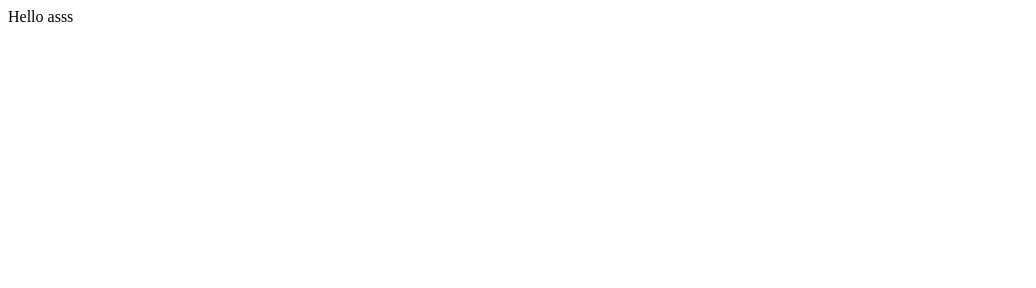
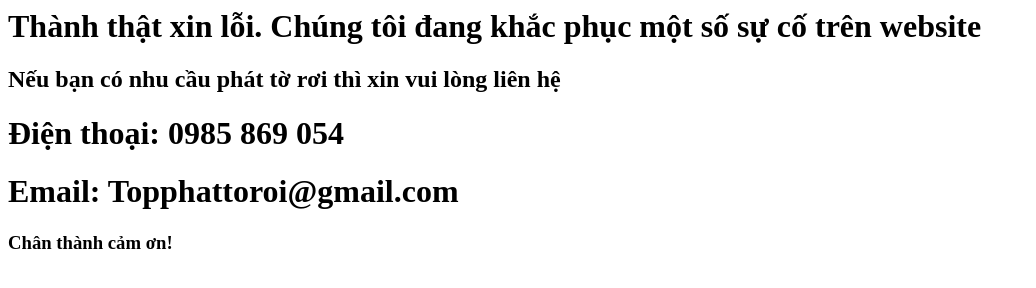
Before and after one commit to votrongvu/phattoroi, a plain HTML site: page index.html in a window 1280 px wide. Shown: the whole page, without its empty margins (0-1036 px from the left). Drawn offline with Linux system fonts and the light colour scheme.

Commit message:
Update index.html

```diff
--- a/index.html
+++ b/index.html
@@ -1,6 +1,10 @@
 <html>
-<title>Dich vu phat to roi</title>
-<body> Hello
-  asss
+<title>Dịch Vụ Phát Tờ Rơi Tại TPHCM</title>
+<body>
+  <h1>Thành thật xin lỗi. Chúng tôi đang khắc phục một số sự cố trên website</h1>
+  <h2>Nếu bạn có nhu cầu phát tờ rơi thì xin vui lòng liên hệ</h2>
+  <h1>Điện thoại: 0985 869 054</h1>
+  <h1>Email: Topphattoroi@gmail.com</h1>
+  <h3>Chân thành cảm ơn!</h3>
 </body>
 </html>
```
